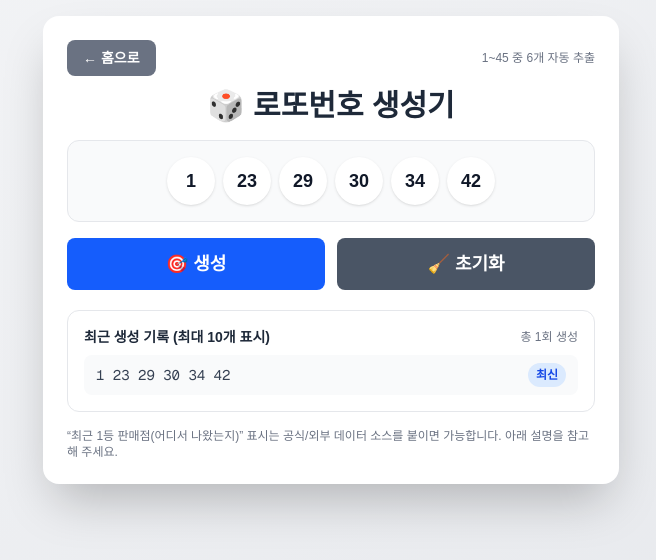
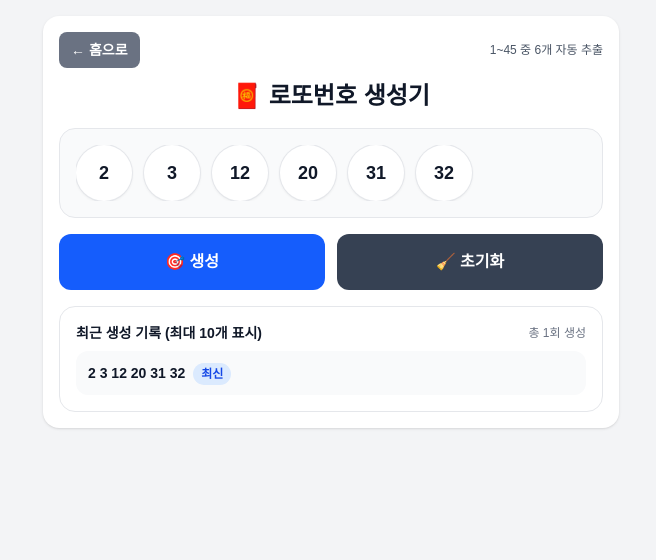
Before and after one commit to btollotus/cal-test-01, a Next.js app: page /lotto in a window 1280 px wide. Both pictures are taken after a click on the button "🎯 생성". Shown: the top 560 px of the page, without its empty margins (309-965 px from the left). Built offline with nearby package versions, Linux system fonts and the light colour scheme.

Commit message:
deploy: intro + online stats

```diff
--- a/app/lotto/page.tsx
+++ b/app/lotto/page.tsx
@@ -3,123 +3,121 @@
 import { useMemo, useState } from 'react';
 import Link from 'next/link';
 
-function genLottoSix(): number[] {
-  const set = new Set<number>();
-  while (set.size < 6) {
-    const n = Math.floor(Math.random() * 45) + 1; // 1~45
-    set.add(n);
-  }
-  return Array.from(set).sort((a, b) => a - b);
-}
-
 export default function LottoPage() {
-  const [current, setCurrent] = useState<number[] | null>(null);
   const [history, setHistory] = useState<number[][]>([]);
 
-  const last10 = useMemo(() => history.slice(0, 10), [history]);
+  const current = history[0] ?? null;
 
-  const handleGenerate = () => {
-    const nums = genLottoSix();
-    setCurrent(nums);
-    setHistory((prev) => [nums, ...prev]);
+  const generate = () => {
+    const set = new Set<number>();
+    while (set.size < 6) set.add(Math.floor(Math.random() * 45) + 1);
+    const nums = Array.from(set).sort((a, b) => a - b);
+
+    setHistory((prev) => {
+      const next = [nums, ...prev];
+      return next.slice(0, 10); // 최근 10개만 보관(원하면 변경)
+    });
   };
 
-  const handleReset = () => {
-    setCurrent(null);
-    setHistory([]);
-  };
+  const reset = () => setHistory([]);
+
+  const totalCount = useMemo(() => history.length, [history]);
 
   return (
-    <div className="min-h-[100dvh] bg-gradient-to-br from-gray-100 to-gray-200 dark:from-gray-900 dark:to-gray-800 p-4">
-      <div className="mx-auto w-full max-w-xl rounded-2xl bg-white p-4 md:p-6 shadow-2xl dark:bg-gray-800">
+    <div className="min-h-[100dvh] bg-gray-100 p-4 dark:bg-gray-900">
+      <div className="mx-auto max-w-xl rounded-2xl bg-white p-4 shadow dark:bg-gray-800">
         <div className="mb-3 flex items-center justify-between">
           <Link
             href="/"
-            className="inline-block rounded-lg bg-gray-500 px-4 py-2 text-sm font-semibold text-white transition-colors hover:bg-gray-600"
+            className="rounded-lg bg-gray-500 px-3 py-2 text-sm font-semibold text-white hover:bg-gray-600 active:bg-gray-700"
           >
             ← 홈으로
           </Link>
 
-          <div className="text-xs text-gray-500 dark:text-gray-300">
+          <div className="text-xs text-gray-600 dark:text-gray-300">
             1~45 중 6개 자동 추출
           </div>
         </div>
 
-        <h1 className="mb-4 text-center text-2xl md:text-3xl font-bold text-gray-800 dark:text-gray-100">
-          🎲 로또번호 생성기
+        {/* ✅ 제목: 주사위 → 복주머니 */}
+        <h1 className="mb-4 text-center text-2xl font-extrabold text-gray-900 dark:text-gray-100">
+          🧧 로또번호 생성기
         </h1>
 
-        <div className="mb-4 rounded-xl border border-gray-200 bg-gray-50 p-4 text-center dark:border-gray-700 dark:bg-gray-900">
+        {/* ✅ 번호 표시 영역 (무조건 한 줄 / 좁으면 가로 스크롤) */}
+        <div className="mb-4 rounded-2xl border border-gray-200 bg-gray-50 p-4 dark:border-gray-700 dark:bg-gray-900/40">
           {current ? (
-            <div className="flex flex-wrap items-center justify-center gap-2">
+            <div className="overflow-x-auto">
+              <div className="inline-flex min-w-max items-center justify-center gap-3 whitespace-nowrap">
                 {current.map((n) => (
-                <span
+                  <div
                     key={n}
-                  className="inline-flex h-12 w-12 items-center justify-center rounded-full bg-white text-lg font-bold text-gray-900 shadow dark:bg-gray-800 dark:text-gray-100"
+                    className="grid h-14 w-14 place-items-center rounded-full bg-white text-lg font-extrabold text-gray-900 shadow-sm ring-1 ring-gray-200 dark:bg-gray-800 dark:text-gray-100 dark:ring-gray-700"
                   >
                     {n}
-                </span>
+                  </div>
                 ))}
               </div>
+            </div>
           ) : (
-            <div className="text-sm text-gray-600 dark:text-gray-300">
-              아래 “생성”을 누르면 번호가 나옵니다.
+            <div className="text-center text-sm text-gray-500 dark:text-gray-400">
+              생성 버튼을 누르면 번호가 표시됩니다.
             </div>
           )}
         </div>
 
-        <div className="mb-5 flex gap-3">
+        {/* 버튼 */}
+        <div className="mb-4 grid grid-cols-2 gap-3">
           <button
-            onClick={handleGenerate}
-            className="flex-1 rounded-lg bg-blue-600 px-6 py-3 text-lg font-semibold text-white transition-colors hover:bg-blue-500 active:bg-blue-700"
+            onClick={generate}
+            className="rounded-xl bg-blue-600 px-4 py-4 text-base font-extrabold text-white hover:bg-blue-700 active:bg-blue-800"
           >
             🎯 생성
           </button>
           <button
-            onClick={handleReset}
-            className="flex-1 rounded-lg bg-gray-600 px-6 py-3 text-lg font-semibold text-white transition-colors hover:bg-gray-500 active:bg-gray-700"
+            onClick={reset}
+            className="rounded-xl bg-gray-700 px-4 py-4 text-base font-extrabold text-white hover:bg-gray-800 active:bg-gray-900"
           >
             🧹 초기화
           </button>
         </div>
 
-        <div className="rounded-xl border border-gray-200 p-4 dark:border-gray-700">
+        {/* 최근 기록 */}
+        <div className="rounded-2xl border border-gray-200 p-4 dark:border-gray-700">
           <div className="mb-2 flex items-center justify-between">
-            <div className="text-sm font-semibold text-gray-800 dark:text-gray-100">
+            <div className="text-sm font-bold text-gray-900 dark:text-gray-100">
               최근 생성 기록 (최대 10개 표시)
             </div>
-            <div className="text-xs text-gray-500 dark:text-gray-300">
-              총 {history.length}회 생성
+            <div className="text-xs text-gray-500 dark:text-gray-400">
+              총 {totalCount}회 생성
             </div>
           </div>
 
-          {last10.length === 0 ? (
-            <div className="text-sm text-gray-500 dark:text-gray-300">기록이 없습니다.</div>
+          {history.length === 0 ? (
+            <div className="rounded-xl border border-dashed border-gray-300 p-4 text-center text-sm text-gray-500 dark:border-gray-700 dark:text-gray-400">
+              아직 기록이 없습니다.
+            </div>
           ) : (
-            <ul className="space-y-2">
-              {last10.map((nums, idx) => (
-                <li
-                  key={`${nums.join('-')}-${idx}`}
-                  className="flex flex-wrap items-center justify-between gap-2 rounded-lg bg-gray-50 px-3 py-2 text-sm dark:bg-gray-900"
+            <div className="space-y-2">
+              {history.map((nums, idx) => (
+                <div
+                  key={idx}
+                  className="rounded-xl bg-gray-50 px-3 py-3 text-sm font-semibold text-gray-900 dark:bg-gray-900/40 dark:text-gray-100"
                 >
-                  <span className="font-mono text-gray-700 dark:text-gray-200">
                   {nums.join('  ')}
-                  </span>
                   {idx === 0 && (
-                    <span className="rounded-full bg-blue-100 px-2 py-1 text-xs font-semibold text-blue-700 dark:bg-blue-900/40 dark:text-blue-200">
+                    <span className="ml-2 rounded-full bg-blue-100 px-2 py-1 text-xs font-bold text-blue-700 dark:bg-blue-900/40 dark:text-blue-200">
                       최신
                     </span>
                   )}
-                </li>
+                </div>
               ))}
-            </ul>
+            </div>
           )}
         </div>
 
-        {/* 참고 섹션 */}
-        <div className="mt-4 text-xs text-gray-500 dark:text-gray-300">
-          “최근 1등 판매점(어디서 나왔는지)” 표시는 공식/외부 데이터 소스를 붙이면 가능합니다. 아래 설명을 참고해 주세요.
-        </div>
+        {/* ✅ 녹색 박스(안내 문구) 삭제 완료 */}
+        {/* ✅ 최근 1등 당첨 판매점/당첨 정보 표시 삭제 완료 */}
       </div>
     </div>
   );
```
Lines whose indentation alone changed are shown as unchanged.
